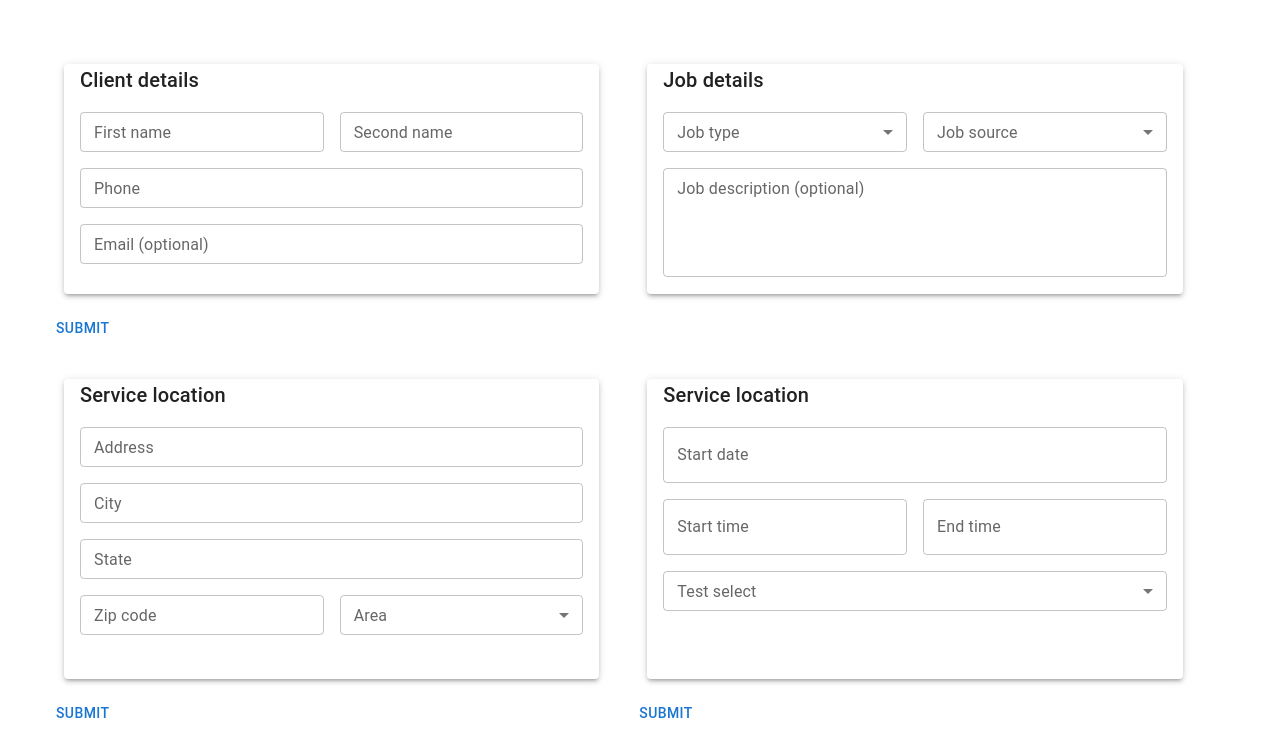
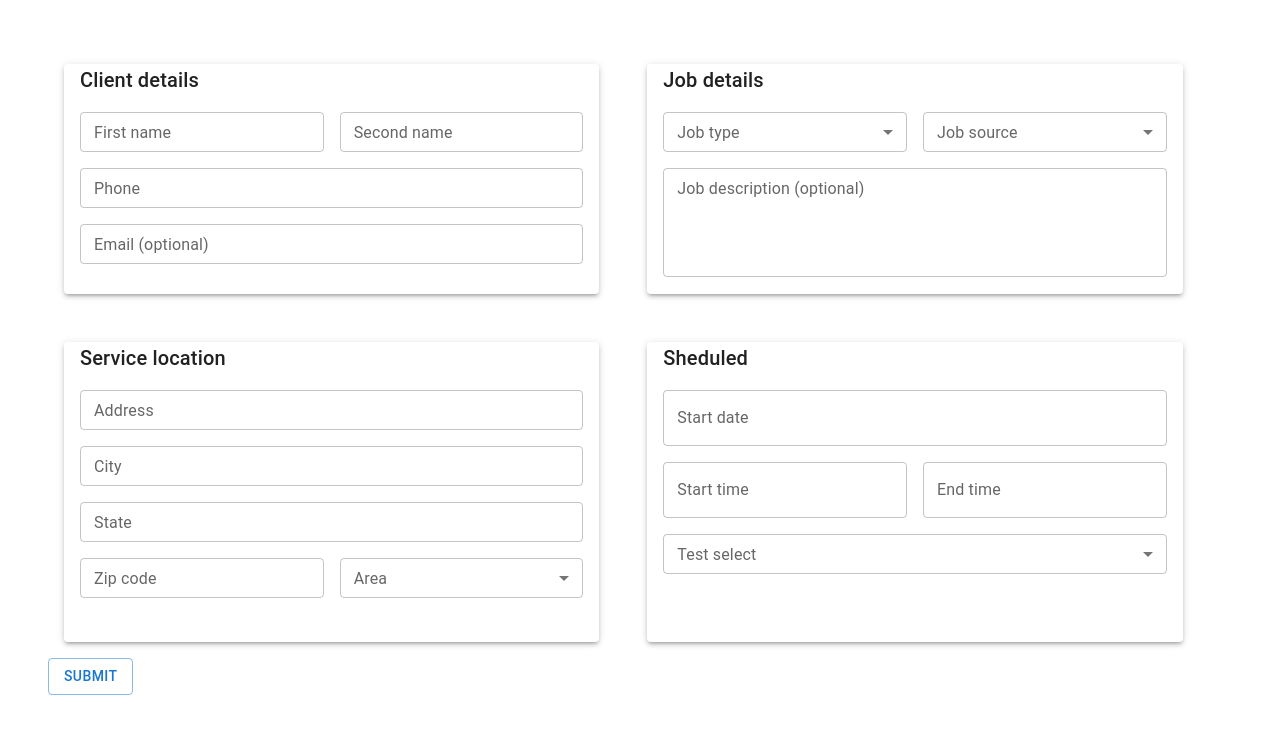
Before and after one commit to ErokhinHeorhii/my-app-pipedrive, a React (Create React App) app: page / in a window 1280 px wide. Shown: the top 756 px of the page. Built offline with nearby package versions, Linux system fonts and the light colour scheme.

Commit message:
feat: move useForm

```diff
--- a/package.json
+++ b/package.json
@@ -11,6 +11,7 @@
     "@testing-library/jest-dom": "^5.14.1",
     "@testing-library/react": "^13.0.0",
     "@testing-library/user-event": "^13.2.1",
+    "@types/axios": "^0.14.0",
     "@types/jest": "^27.0.1",
     "@types/node": "^16.7.13",
     "@types/react": "^18.0.0",
--- a/src/App.tsx
+++ b/src/App.tsx
@@ -5,27 +5,13 @@ import './App.css'
 import { Grid } from '@mui/material'
 
 import { ClientDetails } from './components/ClientDetails'
+import { Forms } from './components/Forms'
 import { JobDetails } from './components/JobDetails'
 import { Scheduled } from './components/Scheduled'
 import { ServiceLocation } from './components/ServiceLocation'
 
 function App() {
-  return (
-    <Grid container spacing={2} sx={{ m: 4, width: '1400px' }}>
-      <Grid item xs={5}>
-        <ClientDetails />
-      </Grid>
-      <Grid item xs={5}>
-        <JobDetails />
-      </Grid>
-      <Grid item xs={5}>
-        <ServiceLocation />
-      </Grid>
-      <Grid item xs={5}>
-        <Scheduled />
-      </Grid>
-    </Grid>
-  )
+  return <Forms />
 }
 
 export default App
--- a/src/components/ClientDetails.tsx
+++ b/src/components/ClientDetails.tsx
@@ -5,28 +5,16 @@ import { useForm } from 'react-hook-form'
 
 import { SEARCH_REGEXP } from '../constant/regex'
 
-export const ClientDetails = () => {
-  type FormData = {
+import { PropsType } from './JobDetails'
+
+export type ClientDetailsType = {
   FirstName: string
   SecondName: string
   Phone: number
   Email: string
 }
-
-  const {
-    register,
-    handleSubmit,
-    formState: { errors },
-  } = useForm<FormData>()
-
-  const onSubmit = (data: FormData) => {
-    console.log(data)
-  }
-
-  console.log(errors)
-
+export const ClientDetails = ({ register, errors }: PropsType) => {
   return (
-    <form onSubmit={handleSubmit(onSubmit)}>
     <Paper elevation={3} sx={{ m: 2, height: 230 }}>
       <Typography sx={{ ml: 2 }} variant="h6">
         Client details
@@ -68,7 +56,5 @@ export const ClientDetails = () => {
         />
       </Box>
     </Paper>
-      <Button type="submit">Submit</Button>
-    </form>
   )
 }
--- /dev/null
+++ b/src/components/Forms.tsx
@@ -0,0 +1,57 @@
+import React from 'react'
+
+import { Button, Grid } from '@mui/material'
+import { useForm } from 'react-hook-form'
+
+import { convertDate, convertTime } from '../helpers/converter'
+import { pipeDriveApi } from '../servises/api'
+
+import { ClientDetails, ClientDetailsType } from './ClientDetails'
+import { JobDetails, JobDetailsType } from './JobDetails'
+import { Scheduled, ScheduledType } from './Scheduled'
+import { ServiceLocation, ServiceLocationType } from './ServiceLocation'
+
+export type FormsType = ClientDetailsType & JobDetailsType & ServiceLocationType & ScheduledType
+
+export const Forms = () => {
+  const {
+    register,
+    handleSubmit,
+    control,
+    formState: { errors },
+  } = useForm<FormsType>()
+
+  const onSubmit = (data: FormsType) => {
+    const startDate = convertDate(data.StartDate.valueOf())
+    const startTime = convertTime(data.StartTime.valueOf())
+    const endTime = convertTime(data.EndTime.valueOf())
+
+    pipeDriveApi.setData({ ...data, StartDate: startDate, StartTime: startTime, EndTime: endTime })
+  }
+
+  console.log(errors)
+
+  return (
+    <>
+      <form onSubmit={handleSubmit(onSubmit)}>
+        <Grid container spacing={2} sx={{ m: 4, width: '1400px' }}>
+          <Grid item xs={5}>
+            <ClientDetails register={register} errors={errors} />
+          </Grid>
+          <Grid item xs={5}>
+            <JobDetails register={register} errors={errors} />
+          </Grid>
+          <Grid item xs={5}>
+            <ServiceLocation register={register} errors={errors} />
+            <Button type="submit" variant={'outlined'}>
+              Submit
+            </Button>
+          </Grid>
+          <Grid item xs={5}>
+            <Scheduled register={register} errors={errors} control={control} />
+          </Grid>
+        </Grid>
+      </form>
+    </>
+  )
+}
--- a/src/components/JobDetails.tsx
+++ b/src/components/JobDetails.tsx
@@ -6,27 +6,17 @@ import { useForm } from 'react-hook-form'
 import { jobSource } from '../constant/jobSource'
 import { jobType } from '../constant/jobType'
 
-export const JobDetails = () => {
-  type FormData = {
+export type JobDetailsType = {
   JobType: string
   JobSource: string
   JobDescription: string
 }
-
-  const {
-    register,
-    handleSubmit,
-    formState: { errors },
-  } = useForm<FormData>()
-
-  const onSubmit = (data: FormData) => {
-    console.log(data)
+export type PropsType = {
+  register: any
+  errors: any
 }
-
-  console.log(errors)
-
+export const JobDetails = ({ register, errors }: PropsType) => {
   return (
-    <form onSubmit={handleSubmit(onSubmit)}>
     <Paper elevation={3} sx={{ m: 2, height: 230 }}>
       <Typography sx={{ ml: 2 }} variant="h6">
         Job details
@@ -35,6 +25,7 @@ export const JobDetails = () => {
         <TextField
           label={'Job type'}
           select
+          defaultValue=""
           variant="outlined"
           size={'small'}
           {...register('JobType', { required: true, pattern: /[^0-9]+$/i })}
@@ -50,6 +41,7 @@ export const JobDetails = () => {
         <TextField
           label={'Job source'}
           select
+          defaultValue=""
           variant="outlined"
           size={'small'}
           {...register('JobSource', { required: true, pattern: /[^0-9]+$/i })}
@@ -75,7 +67,5 @@ export const JobDetails = () => {
         />
       </Box>
     </Paper>
-      {/*<Button type="submit">Submit</Button>*/}
-    </form>
   )
 }
--- a/src/components/Scheduled.tsx
+++ b/src/components/Scheduled.tsx
@@ -1,6 +1,6 @@
 import React from 'react'
 
-import { Box, Button, MenuItem, Paper, TextField, Typography } from '@mui/material'
+import { Box, MenuItem, Paper, TextField, Typography } from '@mui/material'
 import { TimePicker } from '@mui/x-date-pickers'
 import { AdapterDayjs } from '@mui/x-date-pickers/AdapterDayjs'
 import { DatePicker } from '@mui/x-date-pickers/DatePicker'
@@ -8,40 +8,21 @@ import { LocalizationProvider } from '@mui/x-date-pickers/LocalizationProvider/L
 import { Controller, useForm } from 'react-hook-form'
 
 import { testSelect } from '../constant/testSelect'
-import { convertDate, convertTime } from '../helpers/converter'
 
-export const Scheduled = () => {
-  type FormData = {
+import { PropsType } from './JobDetails'
+
+export type ScheduledType = {
   StartDate: string
   StartTime: string
   EndTime: string
   TestSelect: string
 }
-
-  const {
-    register,
-    handleSubmit,
-    control,
-    formState: { errors },
-  } = useForm<FormData>()
-
-  const onSubmit = (data: FormData) => {
-    // convertDate(data.StartDate)
-    console.log(
-      'data',
-      convertDate(data.StartDate.valueOf()),
-      convertTime(data.StartTime.valueOf()),
-      convertTime(data.EndTime.valueOf())
-    )
-  }
-
-  console.log('errors', errors)
-
+type ScheduledPropsType = PropsType & { control: any }
+export const Scheduled = ({ register, errors, control }: ScheduledPropsType) => {
   return (
-    <form onSubmit={handleSubmit(onSubmit)}>
     <Paper elevation={3} sx={{ m: 2, height: 300 }}>
       <Typography sx={{ ml: 2 }} variant="h6">
-          Service location
+        Sheduled
       </Typography>
       <Box sx={{ m: 2, display: 'flex', flexDirection: 'column', gap: 2 }}>
         <LocalizationProvider dateAdapter={AdapterDayjs}>
@@ -73,6 +54,7 @@ export const Scheduled = () => {
         <TextField
           label={'Test select'}
           select
+          defaultValue=""
           variant="outlined"
           size={'small'}
           {...register('TestSelect', { required: true })}
@@ -86,7 +68,5 @@ export const Scheduled = () => {
         </TextField>
       </Box>
     </Paper>
-      <Button type="submit">Submit</Button>
-    </form>
   )
 }
--- a/src/components/ServiceLocation.tsx
+++ b/src/components/ServiceLocation.tsx
@@ -8,29 +8,16 @@ import { jobSource } from '../constant/jobSource'
 import { jobType } from '../constant/jobType'
 import { SEARCH_REGEXP } from '../constant/regex'
 
-export const ServiceLocation = () => {
-  type FormData = {
+import { PropsType } from './JobDetails'
+export type ServiceLocationType = {
   Address: string
   City: string
   State: string
   ZipCode: string
   Area: string
 }
-
-  const {
-    register,
-    handleSubmit,
-    formState: { errors },
-  } = useForm<FormData>()
-
-  const onSubmit = (data: FormData) => {
-    console.log(data)
-  }
-
-  console.log(errors)
-
+export const ServiceLocation = ({ register, errors }: PropsType) => {
   return (
-    <form onSubmit={handleSubmit(onSubmit)}>
     <Paper elevation={3} sx={{ m: 2, height: 300 }}>
       <Typography sx={{ ml: 2 }} variant="h6">
         Service location
@@ -70,6 +57,7 @@ export const ServiceLocation = () => {
         <TextField
           label={'Area'}
           select
+          defaultValue=""
           variant="outlined"
           size={'small'}
           {...register('Area', { required: true })}
@@ -84,7 +72,5 @@ export const ServiceLocation = () => {
         </TextField>
       </Box>
     </Paper>
-      <Button type="submit">Submit</Button>
-    </form>
   )
 }
--- /dev/null
+++ b/src/servises/api.ts
@@ -0,0 +1,33 @@
+import axios, { AxiosResponse } from 'axios'
+
+import { FormsType } from '../components/Forms'
+
+const instance = axios.create({
+  withCredentials: true,
+  baseURL: 'https://api.pipedrive.com/v1',
+})
+
+export const pipeDriveApi = {
+  setData(data: {
+    Email: string
+    Address: string
+    EndTime: string
+    FirstName: string
+    ZipCode: string
+    StartTime: string
+    City: string
+    SecondName: string
+    StartDate: string
+    Area: string
+    JobType: string
+    JobDescription: string
+    Phone: number
+    State: string
+    TestSelect: string
+    JobSource: string
+  }) {
+    return instance.post<any>(`/deals?api_token=d50f74d23e414f2b2dcf4a8f6e7023a71af12bd3`, {
+      ...data,
+    })
+  },
+}
```
Also changed, not shown: 1 other file (tests, documents, lock files or other folders). Lines whose indentation alone changed are shown as unchanged.
